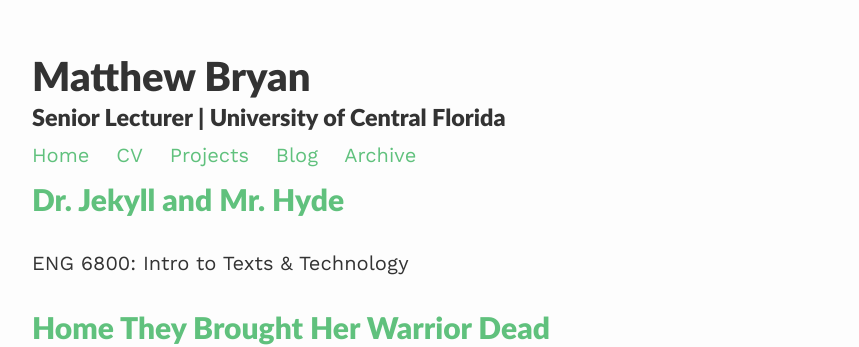
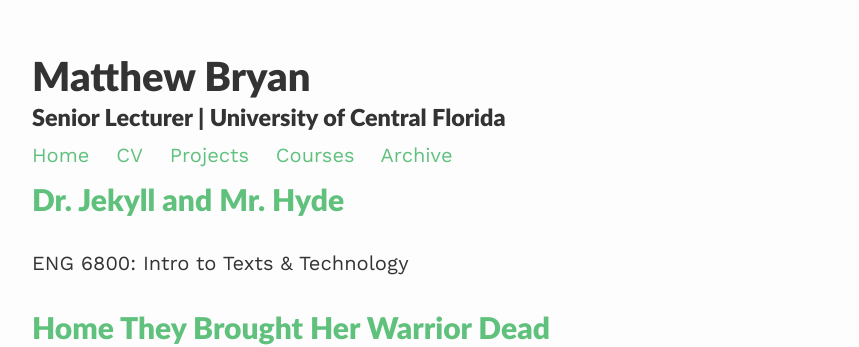
Before and after one commit to matthew-bryan/ENG6800Website, a Jekyll site: the page built from courses/index.html, in a window 1280 px wide. Shown: the top 347 px of the page, without its empty margins (208-1067 px from the left). Built offline with Jekyll 4.4.1, drawn with Linux system fonts in a browser that asks for light colours; nearby versions of some CDN libraries; the list of posts is cut into pages by our own code.

Commit message:
Tried to rename courses page

```diff
--- a/_config.yml
+++ b/_config.yml
@@ -9,8 +9,8 @@
 
 # Pagination
 paginate: 4
-permalink: /blog/:year/:title/
-paginate_path: /blog/page:num/
+permalink: /courses/:year/:title/
+paginate_path: /courses/page:num/
 
 # Social media links in footer
 linkedin: "https://www.linkedin.com/in/matthew-bryan-71930b254/"
--- a/_includes/navigation.html
+++ b/_includes/navigation.html
@@ -2,6 +2,6 @@
         <a href="{{site.baseurl}}/">Home</a>
         <a href="{{site.baseurl}}/cv/">CV</a>
         <a href="{{site.baseurl}}/projects/">Projects</a>
-        <a href="{{site.baseurl}}/blog/">Blog</a>
+        <a href="{{site.baseurl}}/courses/">Courses</a>
         <a href="{{site.baseurl}}/archive/">Archive</a>
 </div>
--- a/blog/index.html
+++ b/courses/index.html
@@ -22,7 +22,7 @@
     {% if page == paginator.page %}
       <span>{{ page }}</span>
     {% elsif page == 1 %}
-      <a href="{{site.baseurl}}/blog">{{ page }}</a>
+      <a href="{{site.baseurl}}/courses">{{ page }}</a>
     {% else %}
       <a href="{{ site.paginate_path | prepend: site.baseurl | replace: '//', '/' | replace: ':num', page }}">{{ page }}</a>
     {% endif %}
```
